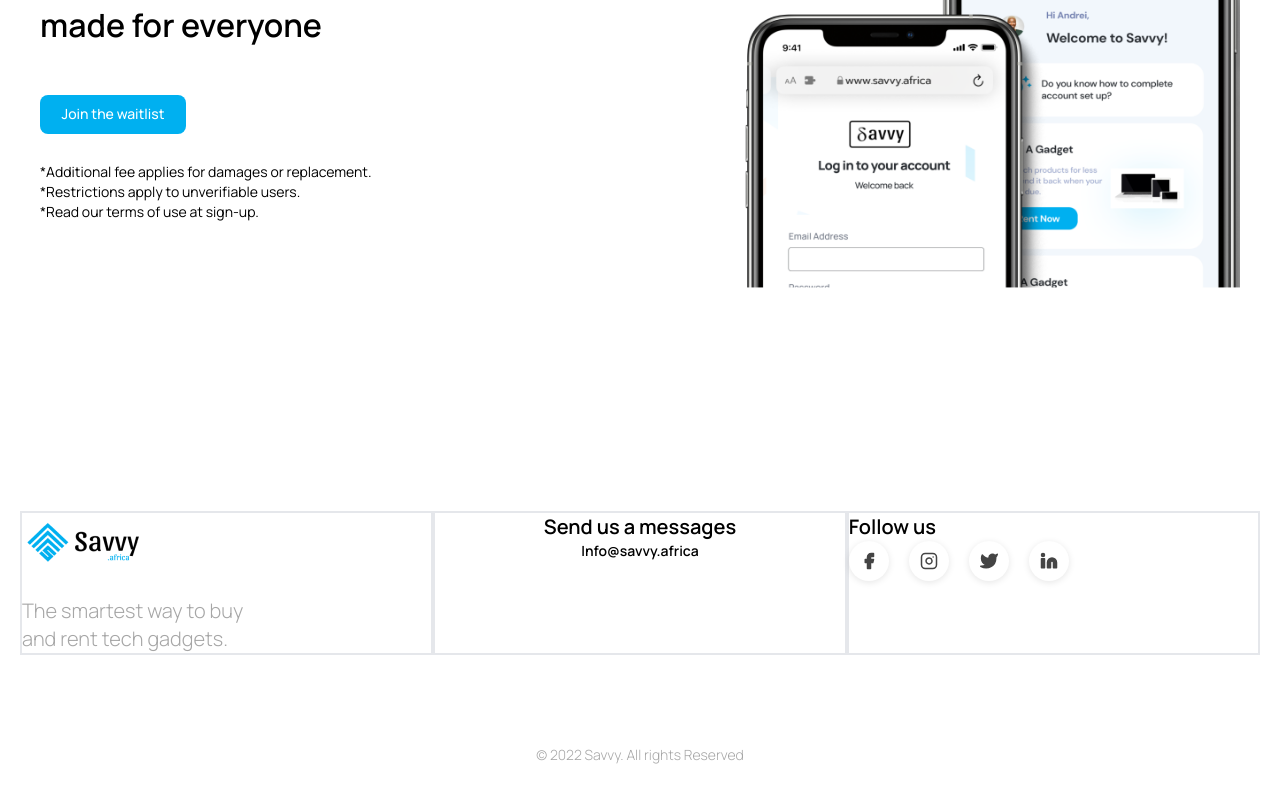
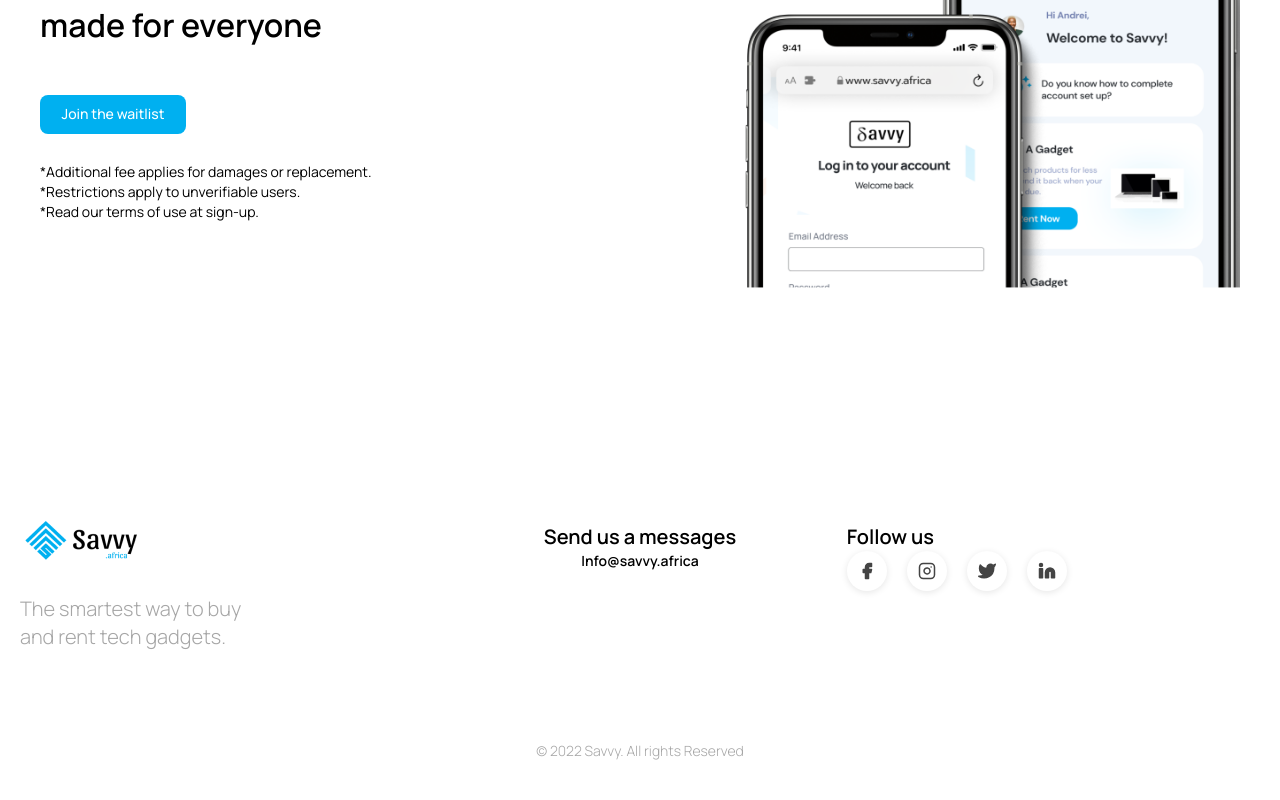
Before and after one commit to SavvyAfrica/savvyWaitlist, a Next.js app: page / in a window 1280 px wide. Shown: the part 2575-3375 px from the top of the page. Built offline with nearby package versions, Linux system fonts and the light colour scheme.

Commit message:
Pushing updates on web

```diff
--- a/features/general/footer/footer.tsx
+++ b/features/general/footer/footer.tsx
@@ -16,7 +16,7 @@ function footer() {
   return (
     <div className='maxWidth mx-auto w-full flex flex-col px-5 py-2.5'>
       <div className='w-full grid grid-cols-3 h-full  mb-[90px]'>
-        <div className=' md:mb-0 mb-[34px] border-2'>
+        <div className=' md:mb-0 mb-[34px] '>
           <div className='w-full'>
             <Image src={Logo} alt='Logo' />
 
@@ -28,7 +28,7 @@ function footer() {
             </Text>
           </div>
         </div>
-        <div className='border-2'>
+        <div className=' pt-3'>
           <Text variant='paragraph_1' className='font-semibold text-center'>
             Send us a messages
           </Text>
@@ -36,7 +36,7 @@ function footer() {
             Info@savvy.africa
           </Text>
         </div>
-        <div className='border-2'>
+        <div className=' pt-3'>
           <Text variant='paragraph_1' className='font-semibold'>
             Follow us
           </Text>
```
